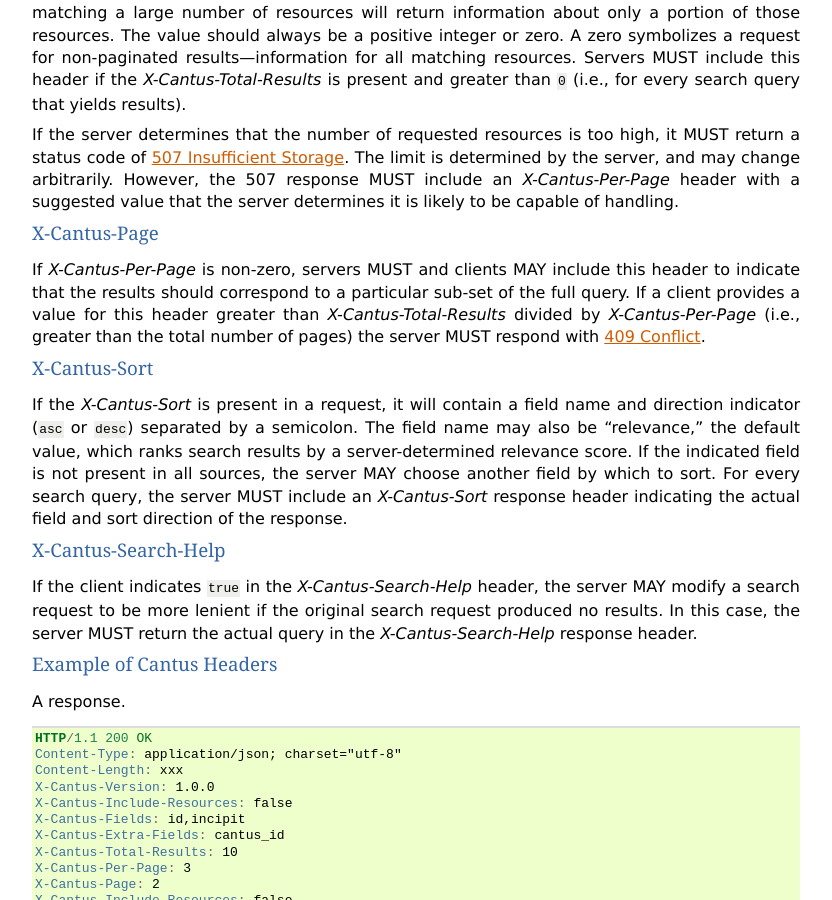
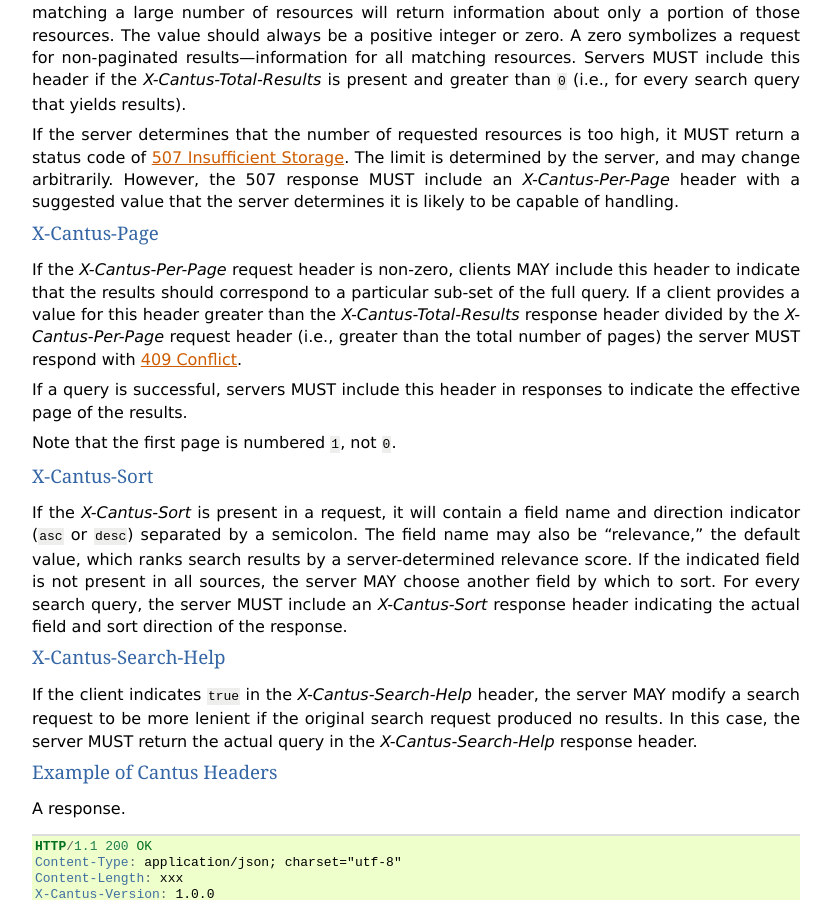
Before and after one commit to CANTUS-Project/api, a Sphinx documentation site: the page built from source/http_headers.rst, in a window 1280 px wide and 900 px high, scrolled down 2421 px. Shown: the whole window, without its empty margins (48-880 px from the left). Built offline with Sphinx 7.4.7, drawn with Linux system fonts in a browser that asks for light colours; some of the changed text lies outside the part shown.

Commit message:
clarify use of X-Cantus-Page header

```diff
--- a/source/conf.py
+++ b/source/conf.py
@@ -52,7 +52,7 @@ copyright = u'2015, Christopher Antila'
 # built documents.
 #
 # The short X.Y version.
-version = '0.1.2'
+version = '0.1.3'
 # The full version, including alpha/beta/rc tags.
 release = '{}'.format(version)
 
--- a/source/http_headers.rst
+++ b/source/http_headers.rst
@@ -166,11 +166,17 @@ it is likely to be capable of handling.
 X-Cantus-Page
 ^^^^^^^^^^^^^
 
-If :http:header:`X-Cantus-Per-Page` is non-zero, servers MUST and clients MAY include this header to
-indicate that the results should correspond to a particular sub-set of the full query. If a client
-provides a value for this header greater than :http:header:`X-Cantus-Total-Results` divided by
-:http:header:`X-Cantus-Per-Page` (i.e., greater than the total number of pages) the server MUST
-respond with `409 Conflict <https://tools.ietf.org/html/rfc7231#section-6.5.8>`_.
+If the :http:header:`X-Cantus-Per-Page` request header is non-zero, clients MAY include this header
+to indicate that the results should correspond to a particular sub-set of the full query. If a
+client provides a value for this header greater than the :http:header:`X-Cantus-Total-Results`
+response header divided by the :http:header:`X-Cantus-Per-Page` request header (i.e., greater than
+the total number of pages) the server MUST respond with
+`409 Conflict <https://tools.ietf.org/html/rfc7231#section-6.5.8>`_.
+
+If a query is successful, servers MUST include this header in responses to indicate the effective
+page of the results.
+
+Note that the first page is numbered ``1``, not ``0``.
 
 X-Cantus-Sort
 ^^^^^^^^^^^^^
```
